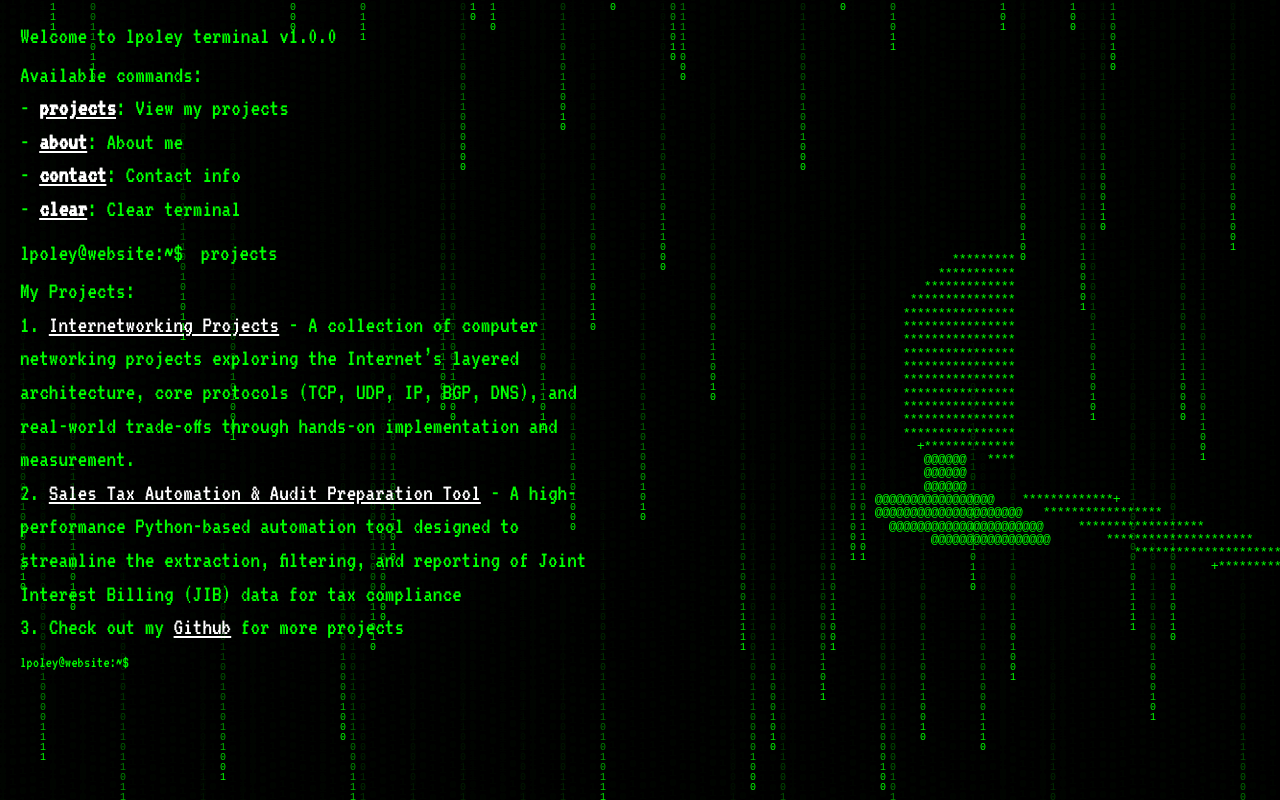
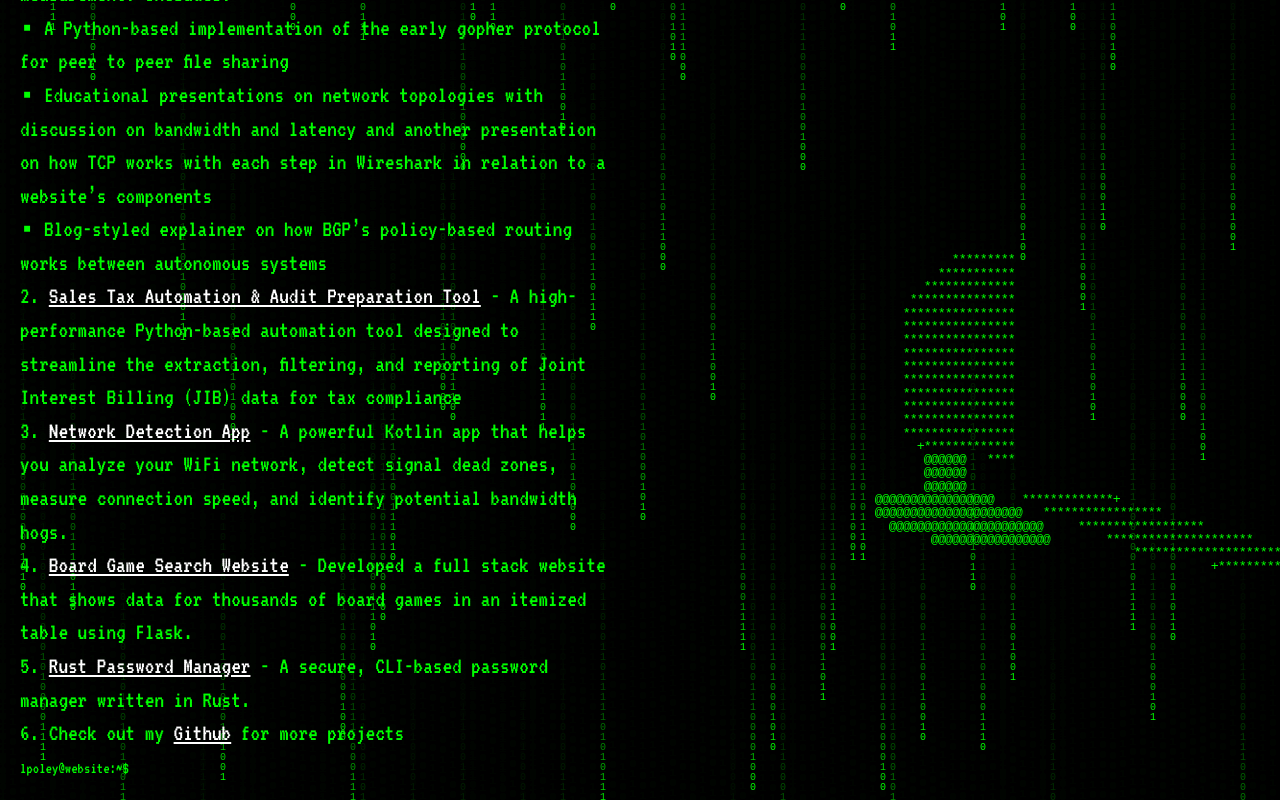
Before and after one commit to lukepoley/lukepoley.github.io, a React (Vite) app: page / in a window 1280 px wide. Both pictures are taken after a click on the element "projects". Built offline with nearby package versions, Linux system fonts and the light colour scheme.

Commit message:
added projects

```diff
--- a/src/App.jsx
+++ b/src/App.jsx
@@ -40,9 +40,19 @@ function App() {
                 response = (
                     <div className="response-list">
                         <div>My Projects:</div>
-                        <div>1. <a href="https://github.com/lukepoley/Internetworking-Projects" target="_blank" rel="noopener noreferrer">Internetworking Projects</a> - A collection of computer networking projects exploring the Internet’s layered architecture, core protocols (TCP, UDP, IP, BGP, DNS), and real-world trade-offs through hands-on implementation and measurement.</div>
+                        <div>1. <a href="https://github.com/lukepoley/Internetworking-Projects" target="_blank" rel="noopener noreferrer">Internetworking Projects</a> - A collection of computer networking projects exploring the Internet’s layered architecture, core protocols (TCP, UDP, IP, BGP, DNS), and real-world trade-offs through hands-on implementation and measurement. Includes: </div>
+                        <div>
+                            <div>▪ A Python-based implementation of the early gopher protocol for peer to peer file sharing</div>
+                            <div>▪ Educational presentations on network topologies with discussion on bandwidth and latency and another
+                                presentation on how TCP works with each step in Wireshark in relation to a website’s components
+                            </div>
+                            <div>▪ Blog-styled explainer on how BGP’s policy-based routing works between autonomous systems </div>
+                        </div>
                         <div>2. <a href="https://github.com/lukepoley/Sales-Tax-Automation" target="_blank" rel="noopener noreferrer">Sales Tax Automation & Audit Preparation Tool</a> - A high-performance Python-based automation tool designed to streamline the extraction, filtering, and reporting of Joint Interest Billing (JIB) data for tax compliance</div>
-                        <div>3. Check out my <a href="https://github.com/lukepoley/" target="_blank" rel="noopener noreferrer">Github</a> for more projects</div>
+                        <div>3. <a href="https://github.com/lukepoley/Internetworking-Projects/tree/main/network-detection-app" target="_blank" rel="noopener noreferrer">Network Detection App</a> - A powerful Kotlin app that helps you analyze your WiFi network, detect signal dead zones, measure connection speed, and identify potential bandwidth hogs.</div>
+                        <div>4. <a href="https://github.com/lukepoley/Internetworking-Projects/tree/main/boardgame-databse-website" target="_blank" rel="noopener noreferrer">Board Game Search Website</a> - Developed a full stack website that shows data for thousands of board games in an itemized table using Flask.</div>
+                        <div>5. <a href="https://github.com/lukepoley/rust-password-manager" target="_blank" rel="noopener noreferrer">Rust Password Manager</a> - A secure, CLI-based password manager written in Rust.</div>
+                        <div>6. Check out my <a href="https://github.com/lukepoley/" target="_blank" rel="noopener noreferrer">Github</a> for more projects</div>
                     </div>
                 );
                 break;
```
